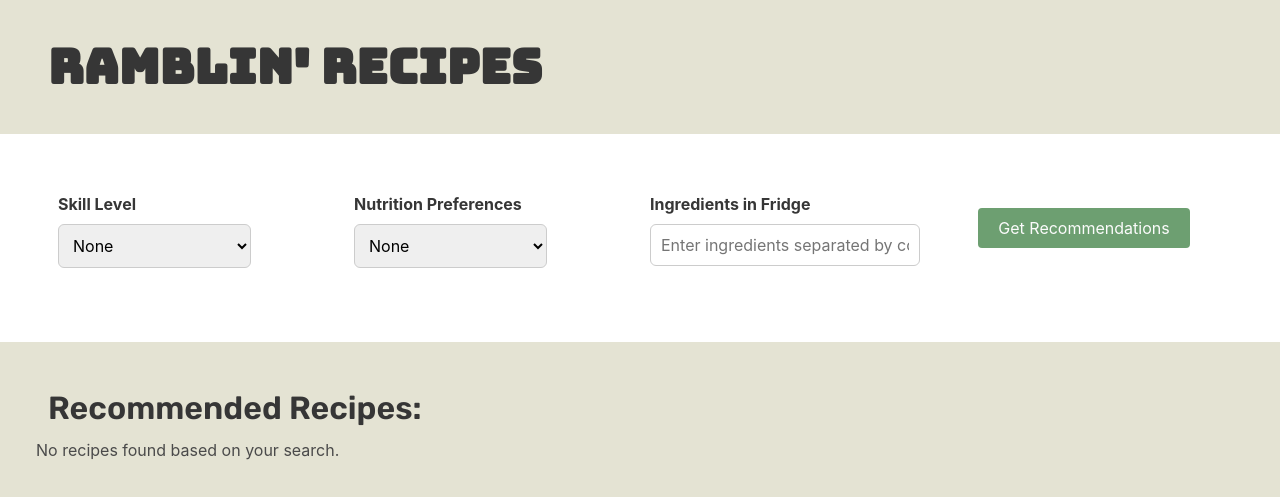
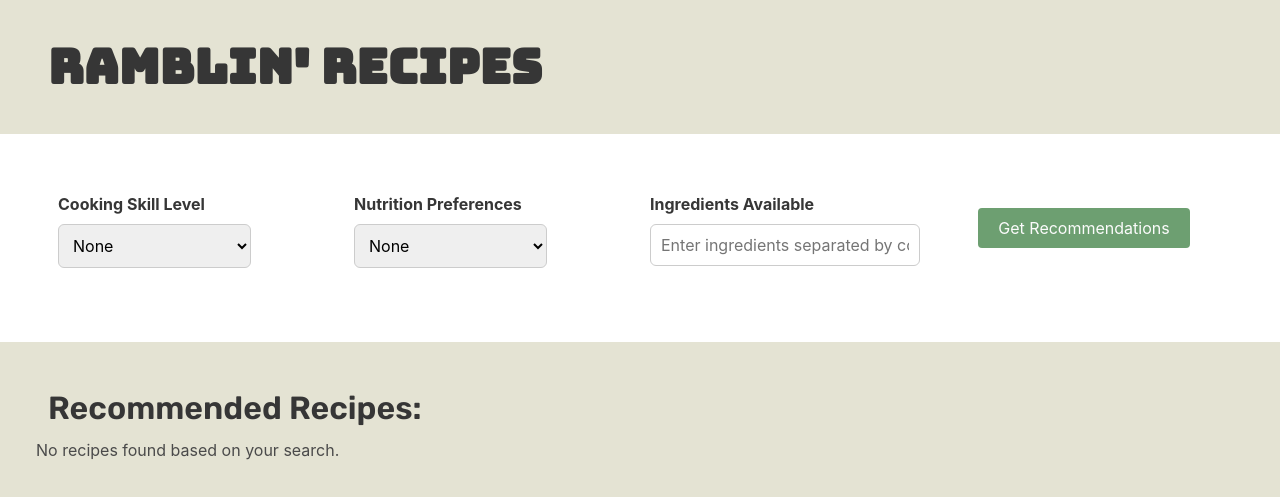
Before and after one commit to marziahislam/recipe_recs, a Django app: page / in a window 1280 px wide. Shown: the top 497 px of the page. Run offline with Django 5.2, Linux system fonts and the light colour scheme.

Commit message:
fixing form labels

```diff
--- a/home/forms.py
+++ b/home/forms.py
@@ -26,14 +26,14 @@ NUTRITION_LEVEL_CHOICES = [
 class RecipeRecommendationForm(forms.Form):
     ingredients = forms.CharField(
         widget=forms.TextInput(attrs={'placeholder': 'Enter ingredients separated by commas'}),
-        label='Ingredients in Fridge',
+        label='Ingredients Available',
         help_text='Enter ingredients: ',
         required=False
     )
 
     skill_level = forms.ChoiceField(
         choices=SKILL_LEVEL_CHOICES,
-        label='Skill Level',
+        label='Cooking Skill Level',
         help_text='Select your cooking skill level.',
         required=False
     )
--- a/home/templates/home/index.html
+++ b/home/templates/home/index.html
@@ -88,9 +88,9 @@
                                         </figure>
                                     </div>
                                     <div class="column">
-                                        <p class="subtitle is-6">Ready in {{ recipe.readyInMinutes }} minutes</p>
+                                        <p class="subtitle is-6"><strong>Cook Time: </strong>{{ recipe.readyInMinutes }} minutes</p>
                                         <div class="content">
-                                            Ingredients:
+                                            <strong>Ingredients: </strong>
                                             {{ recipe.all_ingredients|join:', ' }}
                                         </div>
                                     </div>
```
